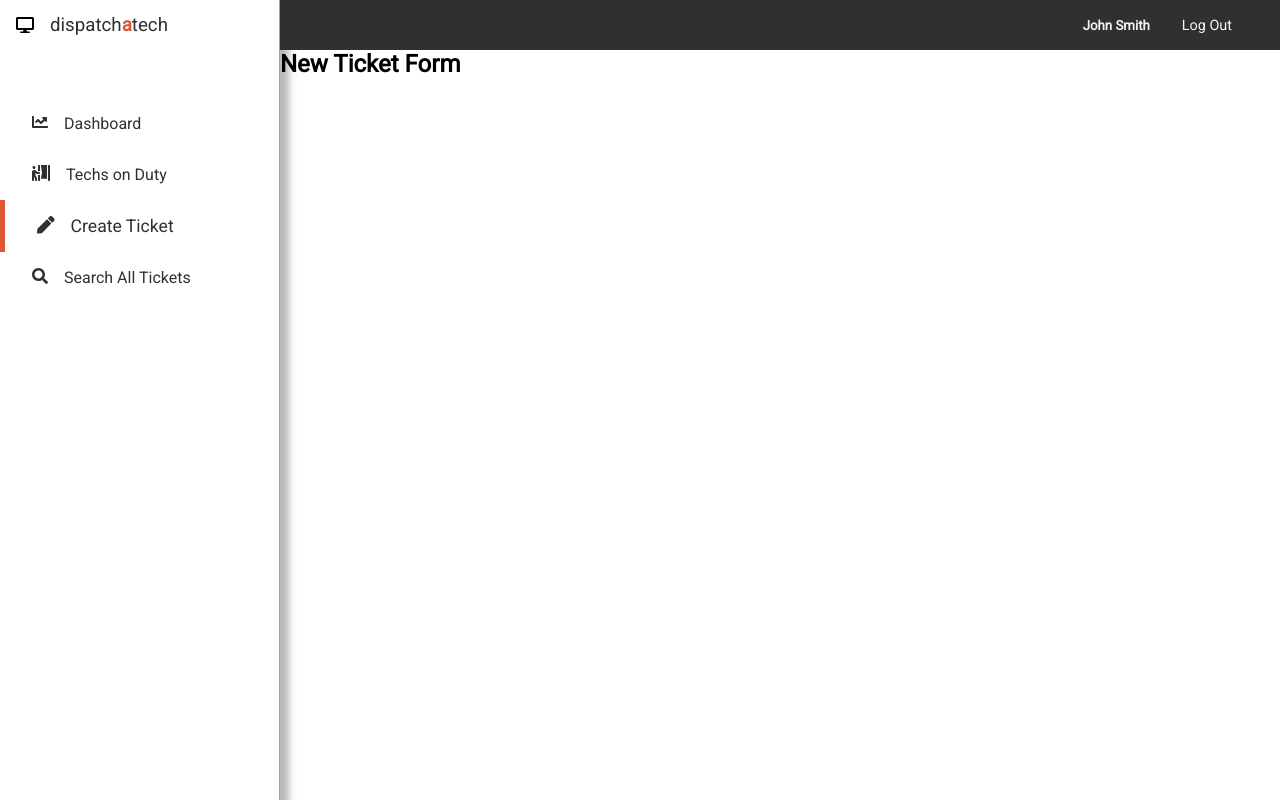
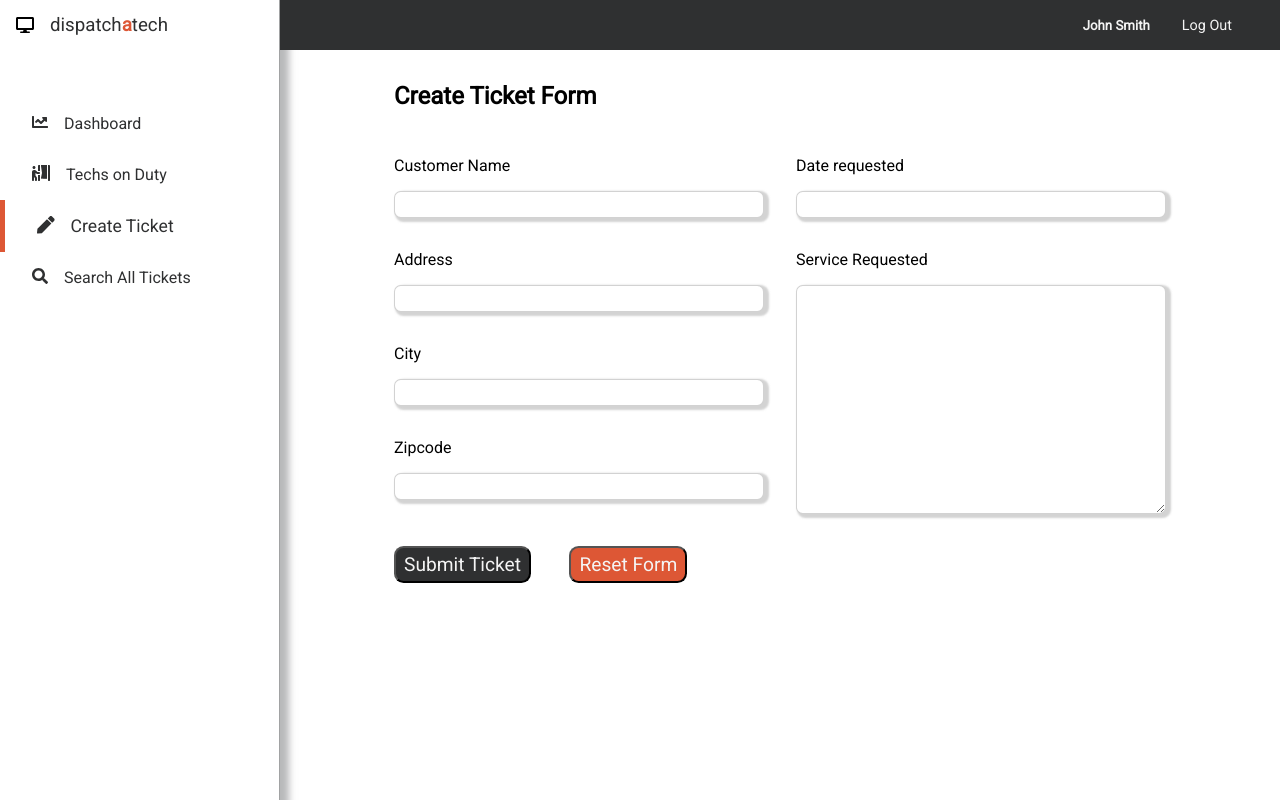
Before and after one commit to TheHuns/dispatch-tech-web, a React (Create React App) app: page /ticketForm in a window 1280 px wide. Built offline with nearby package versions, Linux system fonts and the light colour scheme.

Commit message:
form mostly finished

```diff
--- a/src/components/Header.js
+++ b/src/components/Header.js
@@ -1,5 +1,4 @@
 import React from "react";
-import sadface from "../assets/sadface.jpg";
 
 export default function Header() {
   return (
--- a/src/components/MainDisplay.js
+++ b/src/components/MainDisplay.js
@@ -3,7 +3,7 @@ import Header from "./Header";
 import Dashboard from "./dashboard/Dashboard";
 import { Switch, Route } from "react-router-dom";
 import Techs from "./techsOnDuty/Techs";
-import TicketForm from "./createRequest/TicketForm";
+import TicketForm from "./createTicket/TicketForm";
 import Search from "./search/Search";
 
 export default function MainDisplay() {
--- a/src/components/createRequest/TicketForm.js
+++ /dev/null
@@ -1,9 +0,0 @@
-import React from "react";
-
-export default function TicketForm() {
-  return (
-    <div>
-      <h2>New Ticket Form</h2>
-    </div>
-  );
-}
--- /dev/null
+++ b/src/components/createTicket/TicketForm.js
@@ -0,0 +1,63 @@
+import React from "react";
+
+export default class TicketForm extends React.Component {
+  state = {
+    name: "",
+    address: "",
+    city: "",
+    zip: "",
+    dateRequested: "",
+    serviceRequested: ""
+  };
+
+  change = e => {
+    this.setState({
+      [e.target.name]: e.target.value
+    });
+  };
+
+  render() {
+    return (
+      <div className="ticket-form-wrapper">
+        <h2>Create Ticket Form</h2>
+        <form action="">
+          <div className="left-column">
+            <label htmlFor="name">Customer Name</label>
+            <input type="text" name="name" onChange={e => this.change(e)} />
+            <label htmlFor="address">Address</label>
+            <input type="text" name="address" onChange={e => this.change(e)} />
+            <label htmlFor="city">City</label>
+            <input type="text" name="city" onChange={e => this.change(e)} />
+            <label htmlFor="zip">Zipcode</label>
+            <input type="text" name="zip" onChange={e => this.change(e)} />
+          </div>
+          <div className="right-column">
+            <label htmlFor="date">Date requested</label>
+            <input
+              type="datetime"
+              name="dateRequested"
+              id="date"
+              onChange={e => this.change(e)}
+            />
+            <label htmlFor="service">Service Requested</label>
+            <textarea
+              name="serviceRequested"
+              id="service"
+              cols="30"
+              rows="10"
+              onChange={e => this.change(e)}
+            ></textarea>
+          </div>
+          <div className="button-area">
+            <button type="submit" id="submit-button">
+              Submit Ticket
+            </button>
+            <button type="reset" id="reset-button">
+              Reset Form
+            </button>
+          </div>
+        </form>
+      </div>
+    );
+  }
+}
--- a/src/css/main.css
+++ b/src/css/main.css
@@ -209,4 +209,88 @@
           justify-content: center;
   height: 50%;
 }
+
+.ticket-form-wrapper {
+  width: 100%;
+  height: 100%;
+  padding: 2rem 4rem;
+  display: -ms-grid;
+  display: grid;
+  -ms-grid-rows: 10% 60% 1fr;
+      grid-template-rows: 10% 60% 1fr;
+  max-width: 900px;
+  margin: auto;
+}
+
+.ticket-form-wrapper form {
+  display: -webkit-box;
+  display: -ms-flexbox;
+  display: flex;
+  -ms-flex-wrap: wrap;
+      flex-wrap: wrap;
+}
+
+.ticket-form-wrapper form label {
+  margin-bottom: 1rem;
+  font-weight: 500;
+}
+
+.ticket-form-wrapper form input,
+.ticket-form-wrapper form textarea {
+  margin-bottom: 2rem;
+  padding: 5px;
+  border: 0.5px solid #b2b2b293;
+  -webkit-box-shadow: 3px 2px 2px 2px #b2b2b293;
+          box-shadow: 3px 2px 2px 2px #b2b2b293;
+  border-radius: 0.5em;
+}
+
+.ticket-form-wrapper form textarea {
+  height: 100%;
+}
+
+.ticket-form-wrapper form .left-column {
+  display: -webkit-box;
+  display: -ms-flexbox;
+  display: flex;
+  -webkit-box-orient: vertical;
+  -webkit-box-direction: normal;
+      -ms-flex-direction: column;
+          flex-direction: column;
+  width: 50%;
+  padding-right: 1rem;
+}
+
+.ticket-form-wrapper form .right-column {
+  display: -webkit-box;
+  display: -ms-flexbox;
+  display: flex;
+  -webkit-box-orient: vertical;
+  -webkit-box-direction: normal;
+      -ms-flex-direction: column;
+          flex-direction: column;
+  width: 50%;
+  padding-left: 1rem;
+}
+
+.ticket-form-wrapper form .button-area {
+  width: 100%;
+}
+
+.ticket-form-wrapper form .button-area button {
+  padding: 5px 8px;
+  border-radius: 0.5em;
+  margin-right: 2em;
+  color: #f4f4f4;
+  font-size: 1.2rem;
+  font-weight: 200;
+}
+
+.ticket-form-wrapper form .button-area #submit-button {
+  background: #2f3031;
+}
+
+.ticket-form-wrapper form .button-area #reset-button {
+  background: #dd5735;
+}
 /*# sourceMappingURL=main.css.map */
--- a/src/sass/main.scss
+++ b/src/sass/main.scss
@@ -149,3 +149,70 @@
     }
   }
 }
+
+// TICKET FORM
+.ticket-form-wrapper {
+  width: 100%;
+  height: 100%;
+  padding: 2rem 4rem;
+  display: grid;
+  grid-template-rows: 10% 60% 1fr;
+  max-width: 900px;
+  margin: auto;
+
+  form {
+    display: flex;
+    flex-wrap: wrap;
+
+    label {
+      margin-bottom: 1rem;
+      font-weight: 500;
+    }
+
+    input,
+    textarea {
+      margin-bottom: 2rem;
+      padding: 5px;
+      border: 0.5px solid #b2b2b293;
+      box-shadow: 3px 2px 2px 2px #b2b2b293;
+      border-radius: 0.5em;
+    }
+
+    textarea {
+      height: 100%;
+    }
+
+    .left-column {
+      display: flex;
+      flex-direction: column;
+      width: 50%;
+      padding-right: 1rem;
+    }
+
+    .right-column {
+      display: flex;
+      flex-direction: column;
+      width: 50%;
+      padding-left: 1rem;
+    }
+
+    .button-area {
+      width: 100%;
+
+      button {
+        padding: 5px 8px;
+        border-radius: 0.5em;
+        margin-right: 2em;
+        color: #f4f4f4;
+        font-size: 1.2rem;
+        font-weight: 200;
+      }
+      #submit-button {
+        background: #2f3031;
+      }
+      #reset-button {
+        background: #dd5735;
+      }
+    }
+  }
+}
```
Also changed, not shown: 1 other file (tests, documents, lock files or other folders).
